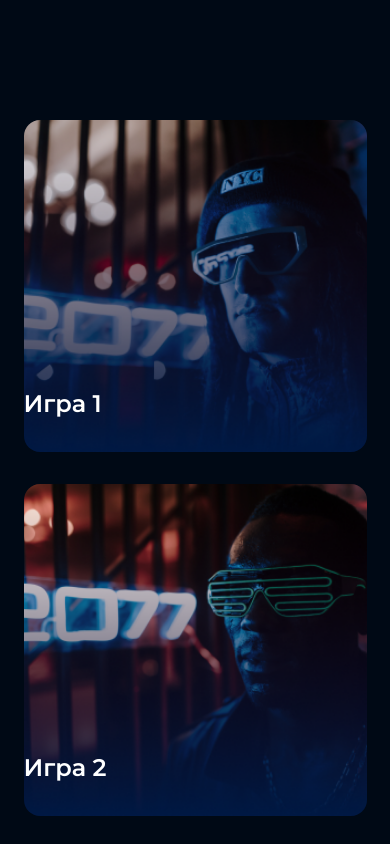
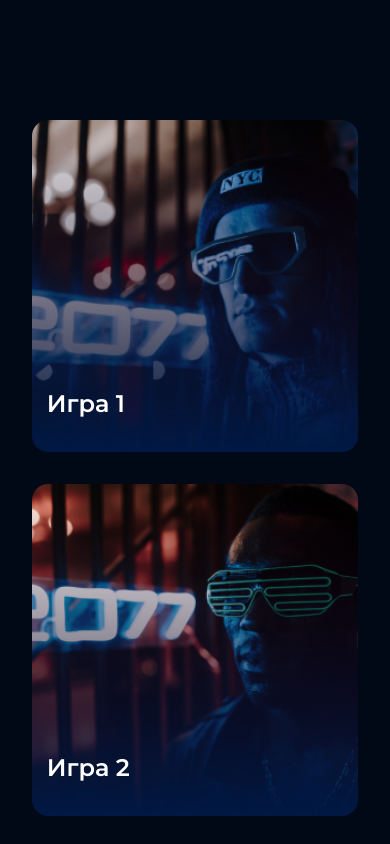
Before and after one commit to igmen686/2-nd-course-hw, a plain HTML site: page index.html in a window 390 px wide. Shown: the part 740-1584 px from the top of the page. Drawn offline with Linux system fonts and the light colour scheme.

Commit message:
DZ 3 Проверьте пожалуйста

```diff
--- a/index.html
+++ b/index.html
@@ -7,7 +7,7 @@
     <link rel="preconnect" href="https://fonts.googleapis.com">
     <link rel="preconnect" href="https://fonts.gstatic.com" crossorigin>
     <link href="https://fonts.googleapis.com/css2?family=Montserrat:wght@400;500;600&display=swap"  rel="stylesheet">
-    <link rel="stylesheet" href="style.css">
+    <link rel="stylesheet" href="Style.css">
 </head>
 <body>
     <script src="index.js"></script>
--- a/style.scss
+++ b/style.scss
@@ -206,30 +206,17 @@ a {
                 flex-direction: column;
                 &-item {
                     display: flex;
-                    align-items: end;
-                    width: 100% - 2 * $gap;
-                    height: 300px;
-                    border: 0px;
-                    border-radius: 16px;
-                    color: $color-text-white;
-                    font-size: 24px;
-                    font-style: normal;
-                    font-weight: 600;
-                    line-height: 32px;
-                    padding: $gap;
-                    background-repeat: no-repeat;
-                    background-position: center;
-                    background-size: cover;
-                    transition: 0.3s;
+                    max-width: 100%;
+                    padding: 0 0 32px 14.5px;
                 }
             }
             &__content {
                 display: flex;
                 padding: 51px 0 85px 0;
                 flex-direction: column;
-                gap: $gap * 2;
+                gap: $gap;
                 &__text {
-                    width: 343px;
+                    max-width: 343px;
                 }
                 &__left {
                     display: flex;
```
Also changed, not shown: style.css, 1 other file.
